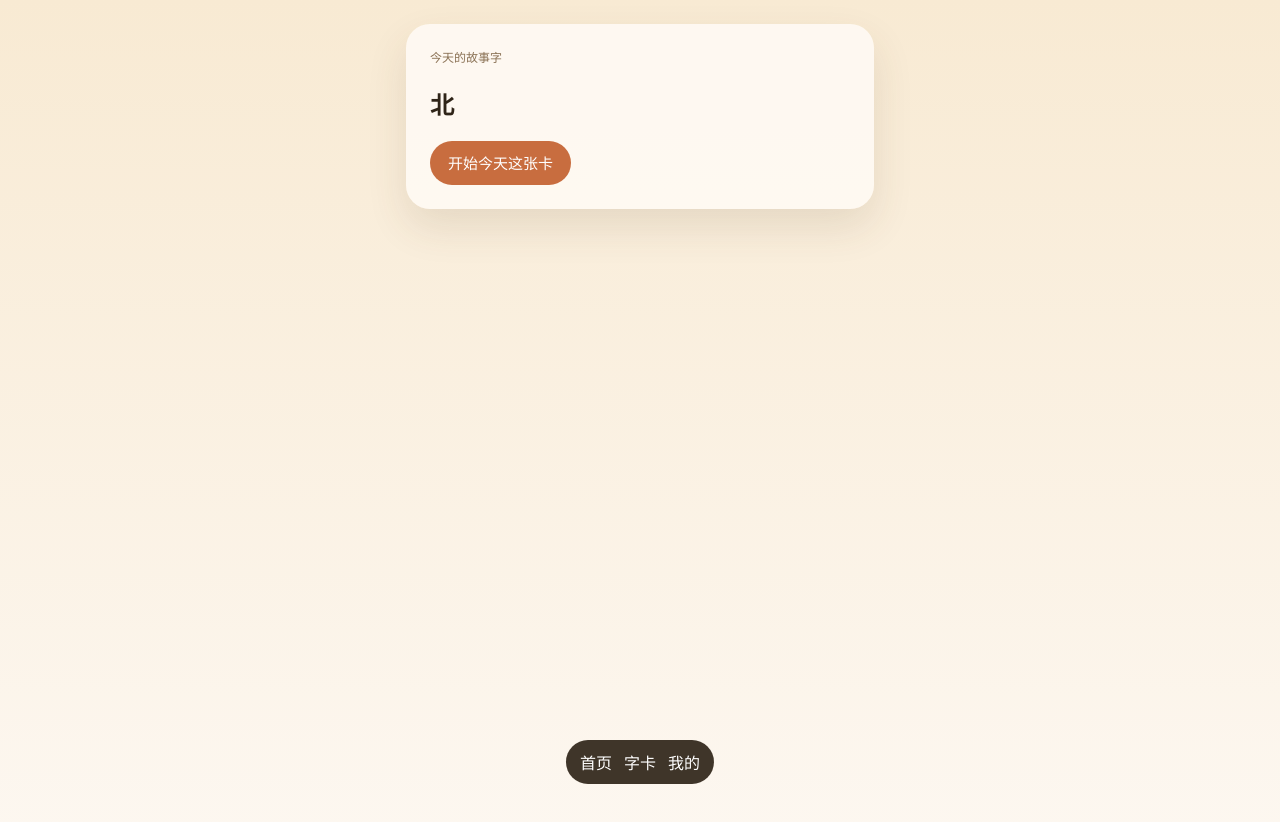
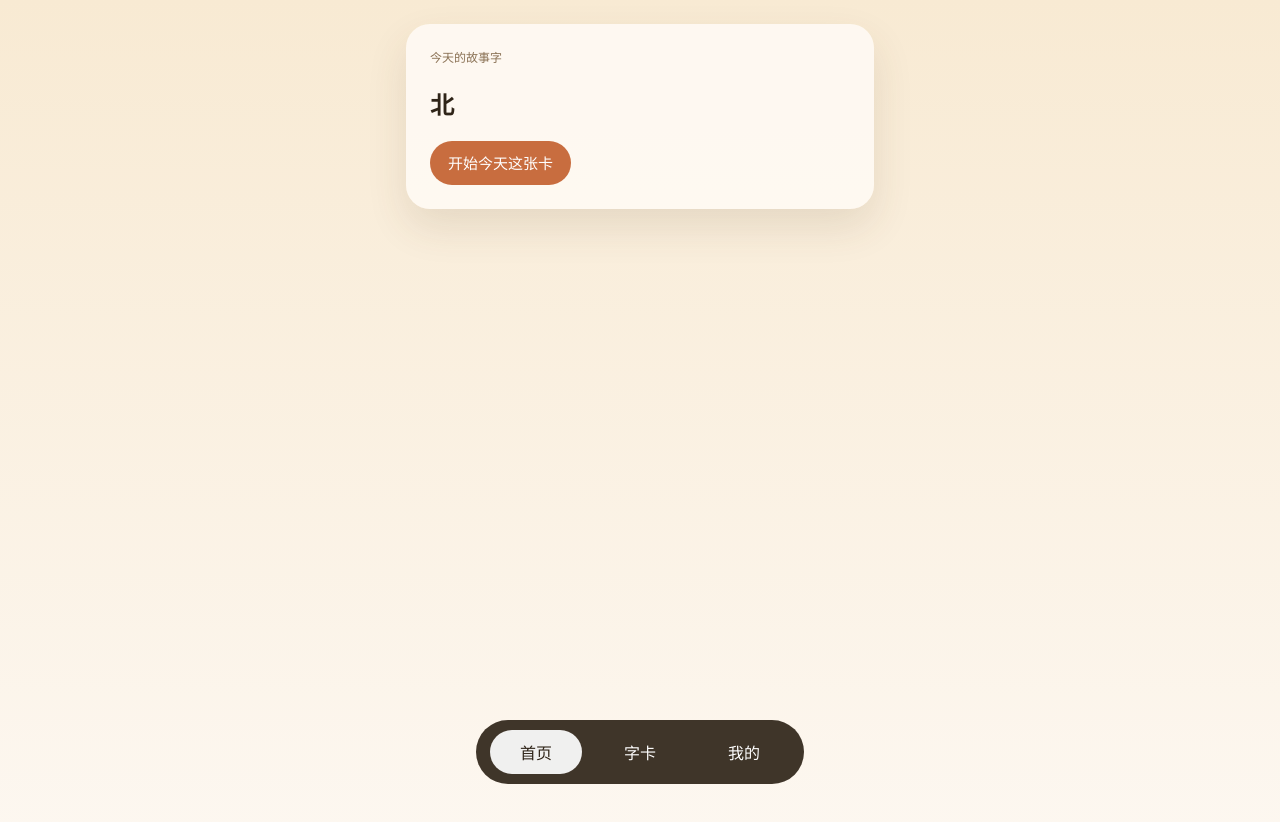
Before and after one commit to Allenlebron/children-shizi, a React (Vite) app in the folder app/: page / in a window 1280 px wide. Shown: the top 822 px of the page. Built offline with nearby package versions, Linux system fonts and the light colour scheme.

Commit message:
fix: polish route shell

```diff
--- a/app/src/styles/global.css
+++ b/app/src/styles/global.css
@@ -16,11 +16,11 @@ body {
 
 .page-shell {
   min-height: 100vh;
-  padding-bottom: 88px;
+  padding-bottom: calc(88px + env(safe-area-inset-bottom));
 }
 
 .page-main {
-  padding: 24px 16px 96px;
+  padding: 24px 16px calc(96px + env(safe-area-inset-bottom));
 }
 
 .hero-card {
@@ -43,7 +43,7 @@ body {
 .bottom-nav {
   position: fixed;
   left: 50%;
-  bottom: 16px;
+  bottom: calc(16px + env(safe-area-inset-bottom));
   transform: translateX(-50%);
   display: flex;
   gap: 12px;
@@ -53,8 +53,17 @@ body {
 }
 
 .bottom-nav a {
+  min-width: 64px;
+  padding: 10px 14px;
+  border-radius: 999px;
   color: white;
+  text-align: center;
   text-decoration: none;
+}
+
+.bottom-nav a[aria-current='page'] {
+  background: rgba(255, 255, 255, 0.92);
+  color: #2f2418;
 }
 
 .eyebrow {
```
Also changed, not shown: 1 other file (tests, documents, lock files or other folders).
